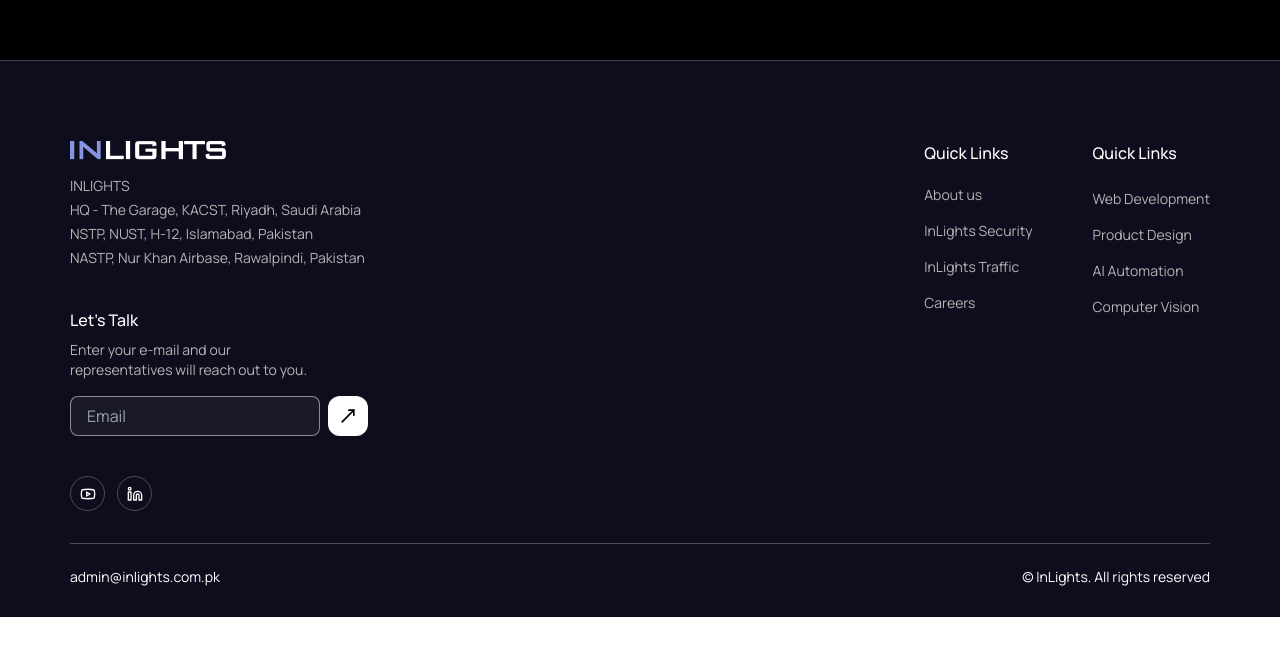
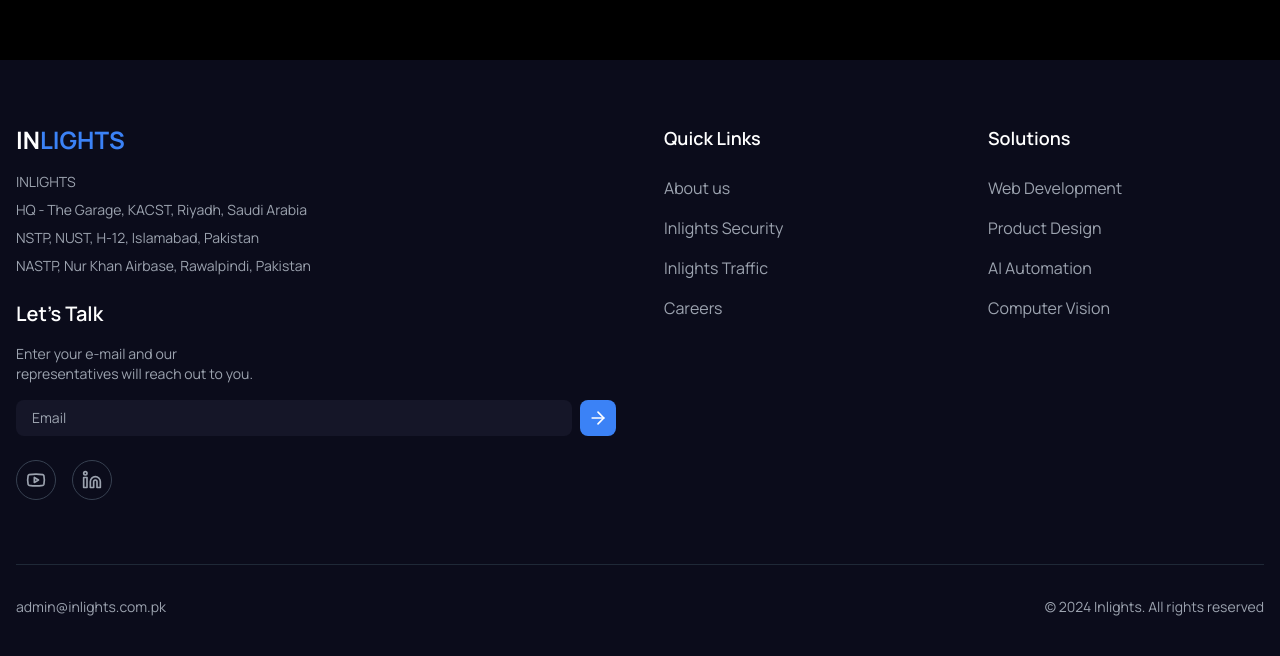
Before and after one commit to chasadch/inlights-website-2, a Next.js app: page / in a window 1280 px wide. Shown: the part 5986-6642 px from the top of the page. Before the commit the page ends 6603 px from the top, so only its background shows below. Built offline with nearby package versions, Linux system fonts and the light colour scheme.

Commit message:
commited

```diff
--- a/src/components/Footer/Footer.tsx
+++ b/src/components/Footer/Footer.tsx
@@ -1,128 +1,112 @@
-import { Linkedin, MoveUpRight, Youtube } from "lucide-react";
-import Image from "next/image";
+import { ArrowRight, Linkedin, Youtube } from "lucide-react";
 
 export default function Footer() {
   return (
-    <section className="flex flex-col items-center gap-[32px] border-t border-white/20 bg-[#0D0D1D] px-[70px] pb-[30px] pt-[80px]">
-      <div className="flex items-start gap-[60px] self-stretch">
-        <div className="flex flex-col items-start gap-[40px]">
-          <div className="flex flex-col items-start gap-[16px]">
-            <Image
-              src={"/footer/inlights.png"}
-              alt="Logo"
-              width={156}
-              height={18}
-            />
-            <div className="flex flex-col items-start gap-[4px]">
-              <div className="text-size-6 font-normal text-[#B5B5B5]">
-                INLIGHTS
-              </div>
-              <div className="text-size-6 font-normal text-[#B5B5B5]">
-                HQ - The Garage, KACST, Riyadh, Saudi Arabia
-              </div>
-              <div className="text-size-6 font-normal text-[#B5B5B5]">
-                NSTP, NUST, H-12, Islamabad, Pakistan
-              </div>
-              <div className="text-size-6 font-normal text-[#B5B5B5]">
-                NASTP, Nur Khan Airbase, Rawalpindi, Pakistan
+    <footer className="bg-[#0B0C1B] py-16">
+      <div className="container mx-auto px-4">
+        <div className="grid grid-cols-1 gap-12 md:grid-cols-12">
+          <div className="space-y-6 md:col-span-6">
+            <div className="space-y-4">
+              <h2 className="text-2xl font-bold">
+                <span className="text-white">IN</span>
+                <span className="text-blue-500">LIGHTS</span>
+              </h2>
+              <div className="space-y-2 text-sm text-gray-400">
+                <p>INLIGHTS</p>
+                <p>HQ - The Garage, KACST, Riyadh, Saudi Arabia</p>
+                <p>NSTP, NUST, H-12, Islamabad, Pakistan</p>
+                <p>NASTP, Nur Khan Airbase, Rawalpindi, Pakistan</p>
               </div>
             </div>
-          </div>
-          <div className="flex flex-col items-start gap-[16px]">
-            <div className="flex flex-col items-start gap-[8px]">
-              <h1 className="text-size-5 font-medium">Let&apos;s Talk</h1>
-              <p className="w-[242px] text-size-6 font-normal text-[#B5B5B5]">
-                Enter your e-mail and our representatives will reach out to you.
+            <div className="space-y-4">
+              <h3 className="text-xl font-semibold">Let&apos;s Talk</h3>
+              <p className="text-sm text-gray-400">
+                Enter your e-mail and our
+                <br />
+                representatives will reach out to you.
               </p>
-            </div>
-            <div className="flex items-start gap-[8px]">
+              <div className="flex gap-2">
                 <input
                   type="email"
                   placeholder="Email"
-                className="flex h-[40px] w-[250px] items-center gap-[8px] rounded-[8px] border border-white/50 bg-white/5 px-[16px] py-[8px] text-[#B5B5B5]"
+                  className="flex-grow rounded-lg bg-[#151628] px-4 py-2 text-sm"
                 />
-              <button className="flex h-[40px] w-[40px] items-center justify-center gap-[8px] rounded-[12px] bg-white">
-                <div className="flex h-[20px] w-[20px] items-center justify-center">
-                  <MoveUpRight width={20} height={20} color="#000" />
-                </div>
+                <button className="rounded-lg bg-blue-500 p-2">
+                  <ArrowRight className="h-5 w-5" />
                 </button>
               </div>
             </div>
-
-          <div className="flex items-start gap-[12px]">
-            <div className="relative flex w-[35px] items-start justify-between">
-              <div className="h-[35px] w-[35px] rounded-full border-[1.5px] border-white opacity-25"></div>
-              <Youtube
-                width={16}
-                height={16}
-                color="#fff"
-                className="absolute bottom-[9px] right-[9px]"
-              />
-            </div>
-
-            <div className="relative flex w-[35px] items-start justify-between">
-              <div className="h-[35px] w-[35px] rounded-full border-[1.5px] border-white opacity-25"></div>
-              <Linkedin
-                width={16}
-                height={16}
-                color="#fff"
-                className="absolute bottom-[9px] right-[9px]"
-              />
+            <div className="flex gap-4">
+              <a
+                href="#"
+                className="flex h-10 w-10 items-center justify-center rounded-full border border-gray-700"
+              >
+                <Youtube className="h-5 w-5 text-gray-400" />
+              </a>
+              <a
+                href="#"
+                className="flex h-10 w-10 items-center justify-center rounded-full border border-gray-700"
+              >
+                <Linkedin className="h-5 w-5 text-gray-400" />
+              </a>
             </div>
           </div>
+          <div className="md:col-span-3">
+            <h3 className="mb-6 text-lg font-semibold">Quick Links</h3>
+            <ul className="space-y-4 text-gray-400">
+              <li>
+                <a href="#" className="hover:text-white">
+                  About us
+                </a>
+              </li>
+              <li>
+                <a href="#" className="hover:text-white">
+                  Inlights Security
+                </a>
+              </li>
+              <li>
+                <a href="#" className="hover:text-white">
+                  Inlights Traffic
+                </a>
+              </li>
+              <li>
+                <a href="#" className="hover:text-white">
+                  Careers
+                </a>
+              </li>
+            </ul>
           </div>
-
-        {/* Second container */}
-        <div className="flex flex-grow items-start justify-end gap-[60px]">
-          <div className="flex flex-col items-start gap-[20px]">
-            <h1 className="text-size-5 font-medium">Quick Links</h1>
-            <div className="flex flex-col items-start gap-[16px]">
-              <span className="text-size-6 font-normal text-[#B5B5B5]">
-                About us
-              </span>
-              <span className="text-size-6 font-normal text-[#B5B5B5]">
-                InLights Security
-              </span>
-              <span className="text-size-6 font-normal text-[#B5B5B5]">
-                InLights Traffic
-              </span>
-              <span className="text-size-6 font-normal text-[#B5B5B5]">
-                Careers
-              </span>
+          <div className="md:col-span-3">
+            <h3 className="mb-6 text-lg font-semibold">Solutions</h3>
+            <ul className="space-y-4 text-gray-400">
+              <li>
+                <a href="#" className="hover:text-white">
+                  Web Development
+                </a>
+              </li>
+              <li>
+                <a href="#" className="hover:text-white">
+                  Product Design
+                </a>
+              </li>
+              <li>
+                <a href="#" className="hover:text-white">
+                  AI Automation
+                </a>
+              </li>
+              <li>
+                <a href="#" className="hover:text-white">
+                  Computer Vision
+                </a>
+              </li>
+            </ul>
           </div>
         </div>
-          <div className="flex flex-col items-start gap-[24px]">
-            <h1 className="text-size-5 font-medium">Quick Links</h1>
-            <div className="flex flex-col items-start gap-[16px]">
-              <span className="text-size-6 font-normal text-[#B5B5B5]">
-                Web Development
-              </span>
-              <span className="text-size-6 font-normal text-[#B5B5B5]">
-                Product Design
-              </span>
-              <span className="text-size-6 font-normal text-[#B5B5B5]">
-                AI Automation
-              </span>
-              <span className="text-size-6 font-normal text-[#B5B5B5]">
-                Computer Vision
-              </span>
+        <div className="mt-16 flex flex-col items-center justify-between border-t border-gray-800 pt-8 text-sm text-gray-400 md:flex-row">
+          <a href="mailto:admin@inlights.com.pk">admin@inlights.com.pk</a>
+          <p>© 2024 Inlights. All rights reserved</p>
         </div>
       </div>
-        </div>
-      </div>
-
-      {/* Second container */}
-      <div className="flex flex-col items-start gap-[23px] self-stretch">
-        <div className="h-[1px] self-stretch bg-[#8C8C8C] opacity-50"></div>
-        <div className="flex items-start justify-between self-stretch">
-          <span className="text-size-6 font-normal">admin@inlights.com.pk</span>
-          <div className="flex items-start gap-[4px]">
-            <span className="text-size-6 font-normal">
-              &copy; InLights. All rights reserved
-            </span>
-          </div>
-        </div>
-      </div>
-    </section>
+    </footer>
   );
 }
```
Lines whose indentation alone changed are shown as unchanged.
